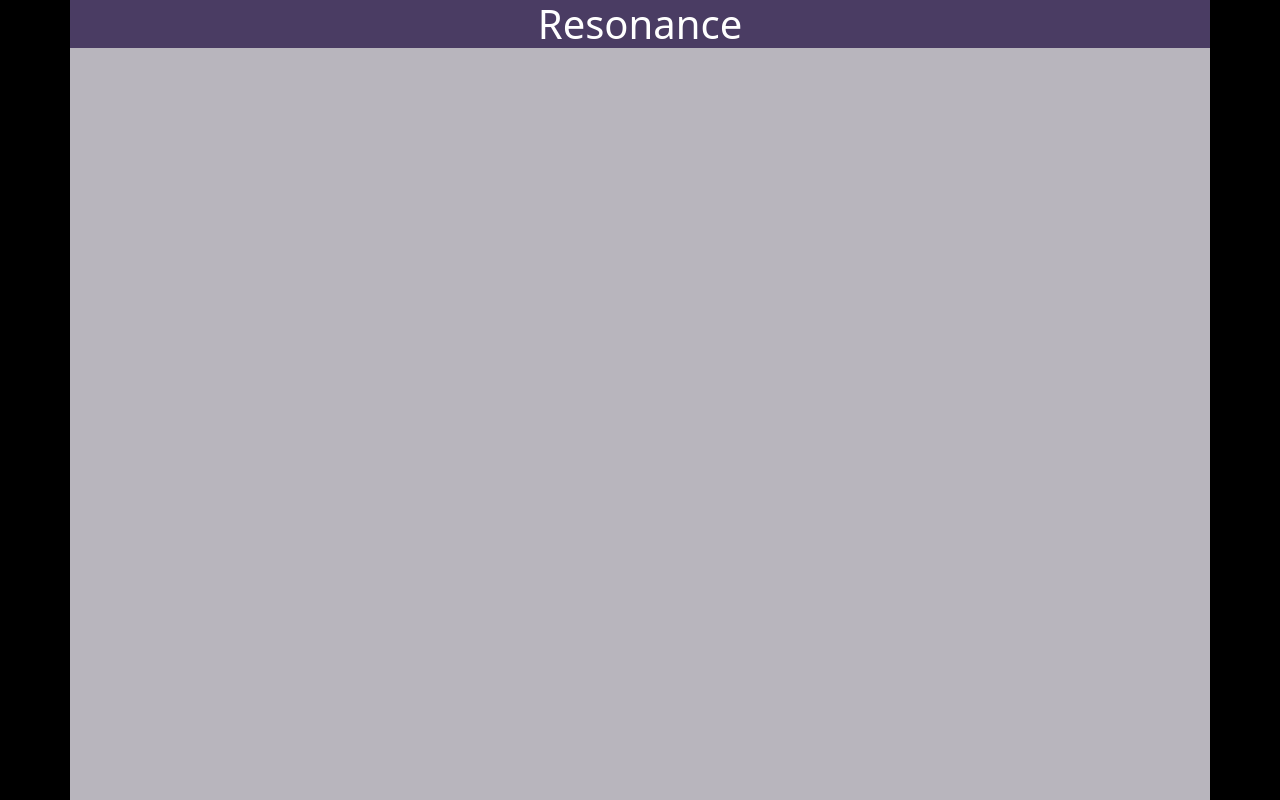
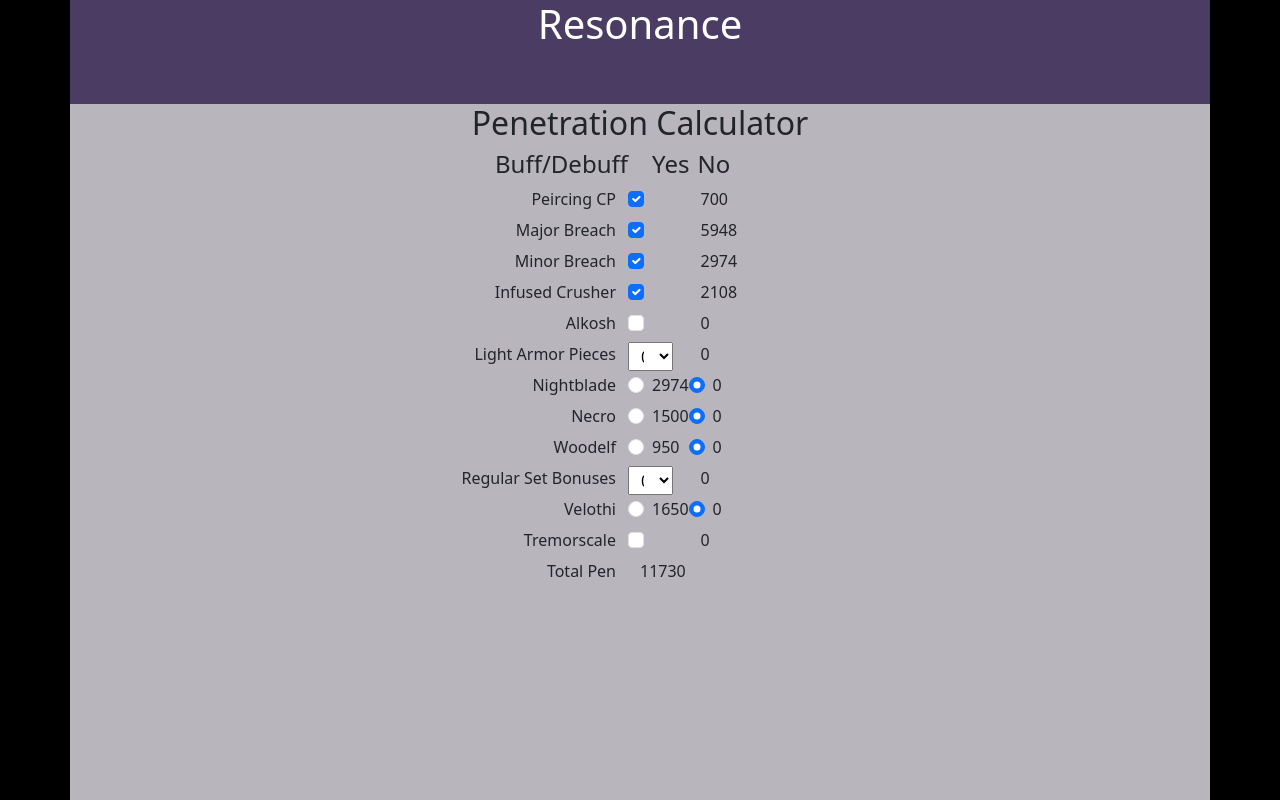
Before and after one commit to jberger2992/resonance, a React (Create React App) app: page / in a window 1280 px wide. Built offline with nearby package versions, Linux system fonts and the light colour scheme.

Commit message:
pen calculator work

```diff
--- a/src/App.css
+++ b/src/App.css
@@ -1,15 +1,28 @@
-body{
+body {
     background-color: black;
 }
 
-.container{
+.container {
     height: 100vh;
     background-color: rgb(184, 181, 189);
     padding: 0;
 }
 
-header{
+header {
+    height: 13vh;
     color: white;
     text-align: center;
     background-color: rgb(74, 60, 99);
 }
+
+main {
+    margin: 10px
+}
+
+.select-custom {
+    display: inline-block;
+    margin-right: 1rem;
+    min-height: 1.5rem;
+    padding-left: 0.5em;
+    margin-bottom: 0.125rem;
+}
--- a/src/App.js
+++ b/src/App.js
@@ -1,11 +1,14 @@
 import React, { useState } from "react";
 import "./App.css";
 import Header from "./Header.js";
+import Pencalc from "./Pencalc";
 
 function App() {
   return (
     <div className="container">
     <Header/>
+    <Pencalc/>
+
     </div>
   );
 }
--- /dev/null
+++ b/src/Pencalc.js
@@ -0,0 +1,175 @@
+import React, { useState, useEffect } from "react";
+
+function Pencalc() {
+
+  const [pCheck, setPCheckP] = useState(true);
+  const [pierciingP, setPierciingP] = useState(700);
+  const [majorBP, setMajorBP] = useState(5948);
+  const [minorBP, setMinorBP] = useState(2974);
+  const [crusherP, setCrusherP] = useState(2108);
+  const [alkoshP, setAlkoshP] = useState(0);
+  const [lightP, setLightP] = useState(0);
+  const [totalP, setTotalP] = useState(0);
+  const [nightBP, setNightBP] = useState(0);
+  const [necroP, setNecroP] = useState(0);
+  const [woodEP, setWoodEP] = useState(0);
+  const [setBonusP, setSetBonusP] = useState(0);
+  const [velothiP, setVelothiP] = useState(0);
+  const [tremorP, setTremorP] = useState(0);
+
+  function handleTotal(){
+    setTotalP(pierciingP+majorBP+minorBP+crusherP+alkoshP+lightP+nightBP+necroP+woodEP+setBonusP+velothiP+tremorP);
+  }
+
+  useEffect(()=>{
+    handleTotal();
+  })
+
+  function handleCheck(e){
+    console.log(e)
+    console.log(e.target.checked)
+    if(e.target.checked === false){
+      e.target.checked = true;
+      console.log(e.target.checked)
+      return;
+    }
+  }
+
+  return (
+    <main className="row justify-content-md-center">
+        <h2 className="text-center">Penetration Calculator</h2>
+        <div className="row col-12">
+          <div className="col-6 text-end">
+            <h4>Buff/Debuff</h4>
+          </div>
+          <div className="row col-6">
+            <div className="col-1">
+              <h4>Yes</h4>
+            </div>
+            <div className="row col-2">
+              <h4>No</h4>
+            </div>
+          </div>
+        </div>
+        <form className="row col-6">
+          <div className="row">
+            <label className="text-end col-form-label col-sm-6 pt-0">Peircing CP</label>
+            <div className="form-check form-check-inline col-1">
+              <input className="form-check-input" type="checkbox" name="piercing" id="piercing" value="700" defaultChecked onChange={(e) => e.target.checked === true ? setPierciingP(parseInt(e.target.value)) : setPierciingP(0)}/>
+            </div>
+            <label htmlFor="piercing" className="col-form-label col-1 pt-0">{pierciingP}</label>
+          </div>
+          <div className="row">
+            <label className="text-end col-form-label col-sm-6 pt-0">Major Breach</label>
+            <div className="form-check form-check-inline col-1">
+              <input className="form-check-input" type="checkbox" name="majorB" id="majorB" value="5948" defaultChecked onChange={(e) => e.target.checked === true ? setMajorBP(parseInt(e.target.value)) : setMajorBP(0)}/>
+            </div>
+            <label htmlFor="majorB" className="col-form-label col-1 pt-0">{majorBP}</label>
+          </div>
+          <div className="row">
+            <label className="text-end col-form-label col-sm-6 pt-0">Minor Breach</label>
+            <div className="form-check form-check-inline col-1">
+              <input className="form-check-input" type="checkbox" name="minorB" id="minorB" value="2974" defaultChecked onChange={(e) => e.target.checked === true ? setMinorBP(parseInt(e.target.value)) : setMinorBP(0)}/>
+            </div>
+            <label htmlFor="minorB" className="col-form-label col-1 pt-0">{minorBP}</label>
+          </div>
+          <div className="row">
+            <label className="text-end col-form-label col-sm-6 pt-0">Infused Crusher</label>
+            <div className="form-check form-check-inline col-1">
+              <input className="form-check-input" type="checkbox" name="crusher" id="crusher" value="2108" defaultChecked onChange={(e) => e.target.checked === true ? setCrusherP(parseInt(e.target.value)) : setCrusherP(0)}/>
+            </div>
+            <label htmlFor="crusher" className="col-form-label col-1 pt-0">{crusherP}</label>
+          </div>
+          <div className="row">
+            <label className="text-end col-form-label col-sm-6 pt-0">Alkosh</label>
+            <div className="form-check form-check-inline col-1">
+              <input className="form-check-input" type="checkbox" name="alkosh" id="alkosh" value="6000" onChange={(e) => e.target.checked === true ? setAlkoshP(parseInt(e.target.value)) : setAlkoshP(0)}/>
+            </div>
+            <label htmlFor="alkosh" className="col-form-label col-1 pt-0">{alkoshP}</label>
+          </div>
+          <div className="row">
+            <label htmlFor="lightA" className="text-end col-form-label col-sm-6 pt-0">Light Armor Pieces</label>
+            <select id="lightA" className="select-custom col-1" onChange={(e) => setLightP(parseInt(e.target.value))}>
+              <option value="0">0</option>
+              <option value="939">1</option>
+              <option value="1878">2</option>
+              <option value="2817">3</option>
+              <option value="3756">4</option>
+              <option value="4695">5</option>
+              <option value="5634">6</option>
+              <option value="6573">7</option>
+            </select>
+            <label htmlFor="lightA" className="col-form-label col-1 pt-0">{lightP}</label>
+          </div>
+          <div className="row">
+            <label htmlFor="nightB" className="text-end col-form-label col-sm-6 pt-0">Nightblade</label>
+            <div className="form-check form-check-inline col-1">
+              <input className="form-check-input" type="radio" name="nightB" id="nightB1" value="2974" onChange={(e) => setNightBP(parseInt(e.target.value))}/>
+              <label className="form-check-label " htmlFor="NghtB1">2974</label>
+            </div>
+            <div className="form-check form-check-inline col-1">
+              <input className="form-check-input" type="radio" name="nightB" id="nightB2" value="0" defaultChecked onChange={(e) => setNightBP(parseInt(e.target.value))}/>
+              <label className="form-check-label" htmlFor="nightB2">0</label>
+            </div>
+          </div>
+          <div className="row">
+            <label htmlFor="necro" className="text-end col-form-label col-sm-6 pt-0">Necro</label>
+            <div className="form-check form-check-inline col-1">
+              <input className="form-check-input" type="radio" name="necro" id="necro1" value="1500" onChange={(e) => setNecroP(parseInt(e.target.value))}/>
+              <label className="form-check-label " htmlFor="NghtB1">1500</label>
+            </div>
+            <div className="form-check form-check-inline col-1">
+              <input className="form-check-input" type="radio" name="necro" id="necro2" value="0" defaultChecked onChange={(e) => setNecroP(parseInt(e.target.value))}/>
+              <label className="form-check-label" htmlFor="necro2">0</label>
+            </div>
+          </div>
+          <div className="row">
+            <label htmlFor="woodE" className="text-end col-form-label col-sm-6 pt-0">Woodelf</label>
+            <div className="form-check form-check-inline col-1">
+              <input className="form-check-input" type="radio" name="woodE" id="woodE1" value="950" onChange={(e) => setWoodEP(parseInt(e.target.value))}/>
+              <label className="form-check-label " htmlFor="NghtB1">950</label>
+            </div>
+            <div className="form-check form-check-inline col-1">
+              <input className="form-check-input" type="radio" name="woodE" id="woodE2" value="0" defaultChecked onChange={(e) => setWoodEP(parseInt(e.target.value))}/>
+              <label className="form-check-label" htmlFor="woodE2">0</label>
+            </div>
+          </div>
+          <div className="row">
+            <label htmlFor="setBonus" className="text-end col-form-label col-sm-6 pt-0">Regular Set Bonuses</label>
+            <select id="setBonus" className="select-custom col-1" onChange={(e) => setSetBonusP(parseInt(e.target.value))}>
+              <option value="0">0</option>
+              <option value="1487">1</option>
+              <option value="2974">2</option>
+              <option value="4461">3</option>
+              <option value="5948">4</option>
+            </select>
+            <label htmlFor="setBonus" className="col-form-label col-1 pt-0">{setBonusP}</label>
+          </div>
+          <div className="row">
+            <label htmlFor="velothi" className="text-end col-form-label col-sm-6 pt-0">Velothi</label>
+            <div className="form-check form-check-inline col-1">
+              <input className="form-check-input" type="radio" name="velothi" id="velothi1" value="1650" onChange={(e) => setVelothiP(parseInt(e.target.value))}/>
+              <label className="form-check-label " htmlFor="NghtB1">1650</label>
+            </div>
+            <div className="form-check form-check-inline col-1">
+              <input className="form-check-input" type="radio" name="velothi" id="velothi2" value="0" defaultChecked onChange={(e) => setVelothiP(parseInt(e.target.value))}/>
+              <label className="form-check-label" htmlFor="velothi2">0</label>
+            </div>
+          </div>
+          <div className="row">
+            <label className="text-end col-form-label col-sm-6 pt-0">Tremorscale</label>
+            <div className="form-check form-check-inline col-1">
+              <input className="form-check-input" type="checkbox" name="tremor" id="tremor" value="2400" onChange={(e) => e.target.checked === true ? setTremorP(parseInt(e.target.value)) : setTremorP(0)}/>
+            </div>
+            <label htmlFor="tremor" className="col-form-label col-1 pt-0">{tremorP}</label>
+          </div>
+          <div className="row">
+            <p className="text-end col-6">Total Pen</p>
+            <p className="col-6">{totalP}</p>
+          </div>
+        </form>
+    </main>
+  );
+}
+
+export default Pencalc;
```
Also changed, not shown: 1 other file (tests, documents, lock files or other folders).
